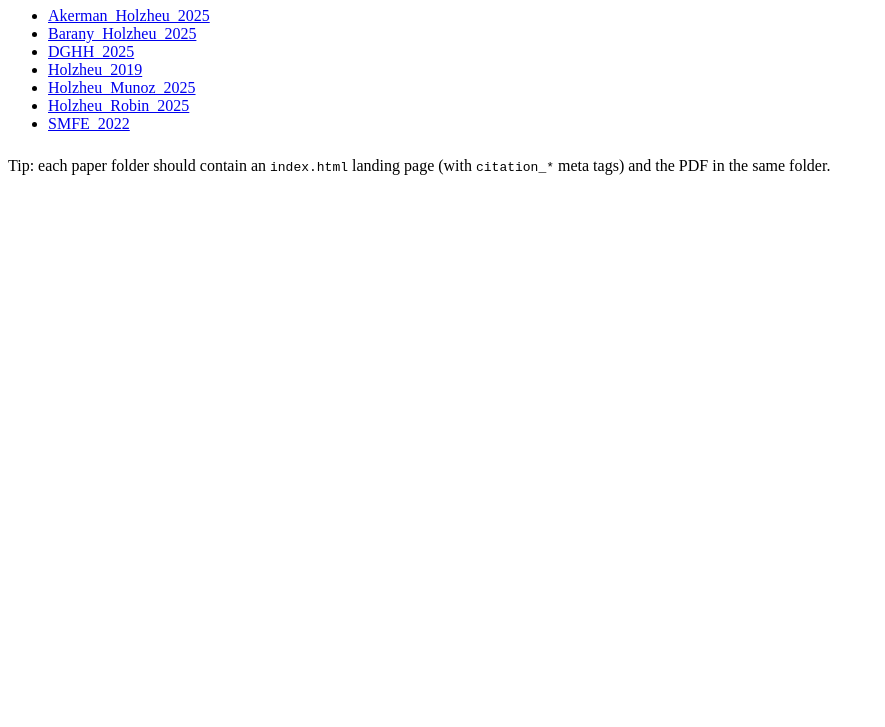
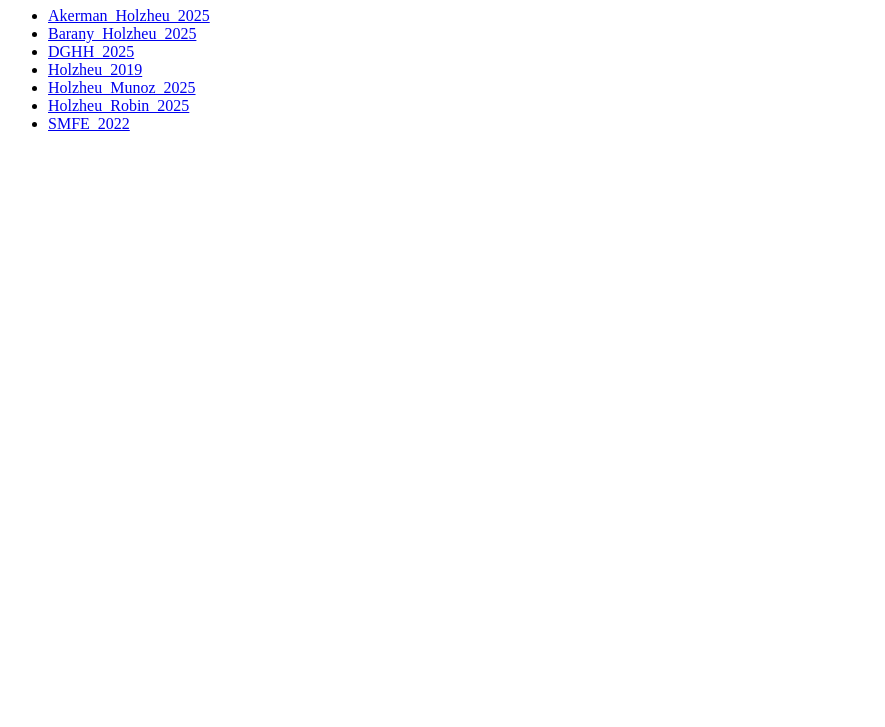
Before and after one commit to kholzheu/kholzheu.github.io, a plain HTML site: page index.html in a window 1280 px wide. Shown: the part 73-800 px from the top of the page, without its empty margins (0-885 px from the left). Drawn offline with Linux system fonts and the light colour scheme.

Commit message:
Update index.html

```diff
--- a/index.html
+++ b/index.html
@@ -18,9 +18,5 @@
     <li><a href="/paper/SMFE_2022/">SMFE_2022</a></li>
   </ul>
 
-  <p style="margin-top:1.5rem;">
-    Tip: each paper folder should contain an <code>index.html</code> landing page (with <code>citation_*</code> meta tags)
-    and the PDF in the same folder.
-  </p>
 </body>
 </html>
```
